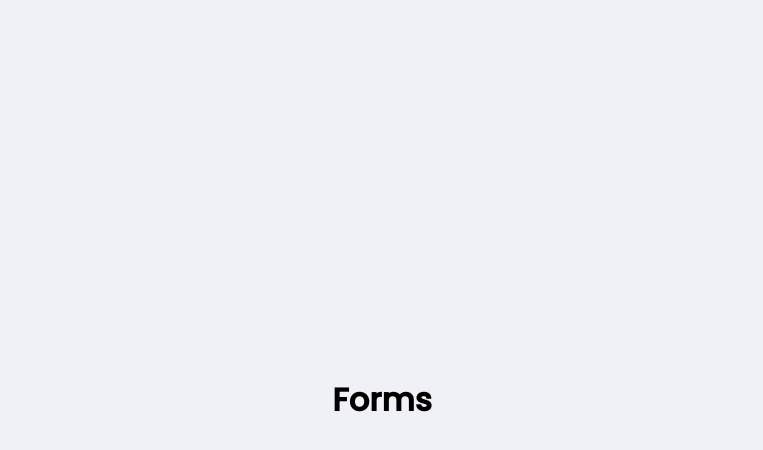
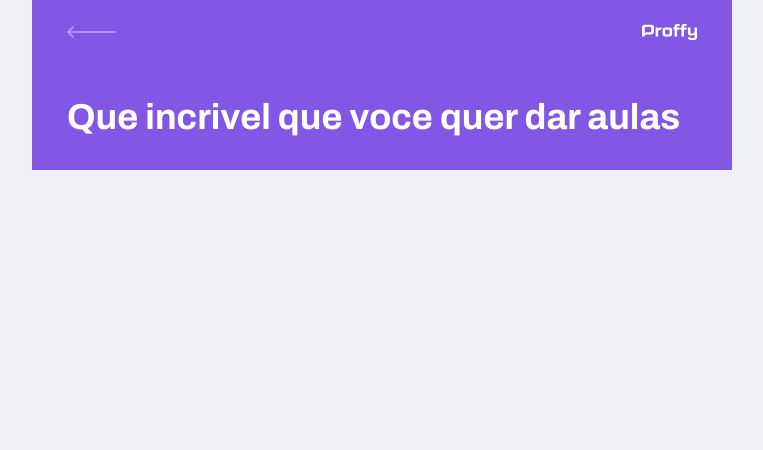
Before and after one commit to gabrielrmodesto/nlw2web, a React (Create React App) app: page /give-classes in a window 1280 px wide. Shown: the top 450 px of the page, without its empty margins (258-1021 px from the left). Built offline with nearby package versions, Linux system fonts and the light colour scheme.

Commit message:
Header like a component

```diff
--- /dev/null
+++ b/src/components/PageHeader/index.tsx
@@ -0,0 +1,26 @@
+import React from "react";
+import { Link } from "react-router-dom";
+import backIcon from "../../assets/images/icons/back.svg";
+import logoImg from "../../assets/images/logo.svg";
+
+interface PageHeaderProps {
+	title: string;
+}
+
+const PageHeader: React.FC<PageHeaderProps> = (props) => {
+	return (
+		<header className="page-header">
+			<div className="top-bar-container">
+				<Link to="/">
+					<img src={backIcon} alt="Voltar" />
+				</Link>
+				<img src={logoImg} alt="Proffy" />
+			</div>
+			<div className="header-content">
+				<strong>{props.title}</strong>
+			</div>
+		</header>
+	);
+};
+
+export default PageHeader;
--- a/src/pages/TeachersForm/index.tsx
+++ b/src/pages/TeachersForm/index.tsx
@@ -1,5 +1,10 @@
 import React from "react";
+import PageHeader from "../../components/PageHeader";
 
 export default function TeachersForms() {
-	return <h1>Forms</h1>;
+	return (
+		<div id="page-teacher-list" className="container">
+			<PageHeader title="Que incrivel que voce quer dar aulas" />
+		</div>
+	);
 }
--- a/src/pages/TeachersList/index.tsx
+++ b/src/pages/TeachersList/index.tsx
@@ -1,23 +1,12 @@
 import React from "react";
-import { Link } from "react-router-dom";
-import backIcon from "../../assets/images/icons/back.svg";
-import logoImg from "../../assets/images/logo.svg";
+
 import "./styles.css";
+import PageHeader from "../../components/PageHeader";
 
 export default function TeachersList() {
 	return (
 		<div id="page-teacher-list" className="container">
-			<header className="page-header">
-				<div className="top-bar-container">
-					<Link to="/">
-						<img src={backIcon} alt="Voltar" />
-					</Link>
-					<img src={logoImg} alt="Proffy" />
-				</div>
-				<div className="header-content">
-					<strong>Estes sao os proffys disponiveis</strong>
-				</div>
-			</header>
+			<PageHeader title="Estes sao os proffys disponiveis" />
 		</div>
 	);
 }
```
Also changed, not shown: src/components/PageHeader/styles.css (added).
